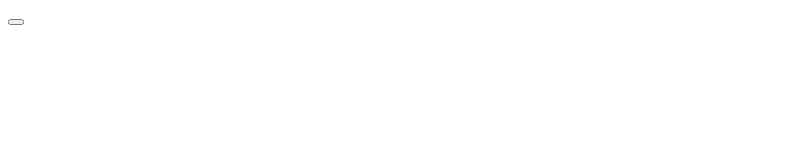
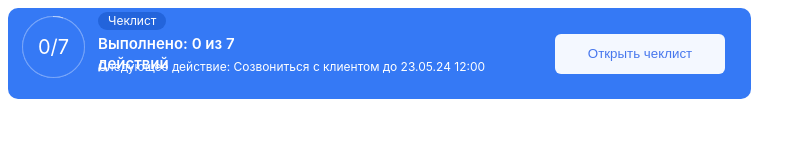
Before and after one commit to Maksim-pp/test, a plain HTML site: page index.html in a window 1280 px wide. Shown: the whole page, without its empty margins (0-806 px from the left). Drawn offline with Linux system fonts and the light colour scheme.

Commit message:
add style

```diff
--- a/index.html
+++ b/index.html
@@ -1,17 +1,33 @@
 <!DOCTYPE html>
 <html lang="en">
-<head>
-    <meta charset="UTF-8">
-    <meta name="viewport" content="width=device-width, initial-scale=1.0">
+  <head>
+    <meta charset="UTF-8" />
+    <meta name="viewport" content="width=device-width, initial-scale=1.0" />
     <title>Document</title>
-</head>
-<body>
+    <link rel="stylesheet" href="style.css" />
+  </head>
+  <body>
+    <div class="block">
+
     <div>
-        <div></div>
-        <div></div>
-        <div>
-            <button></button>
+        <!-- <div class="progressLine"></div>
+        <div class="progressBar"></div> -->
+        <!-- <svg>
+            <circle cx="35" cy="65" r="32" class="circle-1"></circle>
+            <circle cx="35" cy="65" r="32" class="circle-2"></circle>
+        </svg>
+        <div class="progress">0/7</div> -->
+        <div class="progress-bar">
         </div>
     </div>
-</body>
+      <div class="info">
+        <div class="info__head">Чеклист</div>
+        <div class="info__check">Выполнено: 0 из 7 действий</div>
+        <div class="info__text">
+          Следующее действие: Созвониться с клиентом до 23.05.24 12:00
+        </div>
+      </div>
+      <button class="button">Открыть чеклист</button>
+    </div>
+  </body>
 </html>
--- /dev/null
+++ b/style.css
@@ -0,0 +1,145 @@
+.block {
+    display: flex;
+    flex-direction: row;
+    flex-wrap: nowrap;
+    align-items: center;
+    width: 743px;
+    height: 91px;
+    border-radius: 10px;
+    background-color: #3579F5;
+    color: #FFFFFF;
+}
+
+/*
+svg circle {
+    width: 100%;
+    height: 100%;
+    fill: transparent;
+    stroke-width: 1;
+    stroke: #FFFFFF80;
+    transform: translate(5px, 5px);
+}
+
+.circle-2{
+    stroke: #FFFFFF;
+    stroke-width: 2;
+    stroke-dasharray: 440;
+    stroke-dashoffset: calc(440 - (440 * var(--num)) / 100);
+}  */
+
+.progress-bar {
+    position: absolute;
+    left: 22px;
+    top: 16px;
+    padding: 16px;
+    border-radius: 50%;
+    background:
+        radial-gradient(closest-side, #3579F5 95% , transparent  100%),
+        conic-gradient(#FFFFFF 5%, #FFFFFF80 0);
+    font-family: Inter;
+    font-weight: 400;
+    line-height: 30px;
+    text-align: left;
+    font-size: 20px;
+    }
+
+.progress-bar::before {
+    content: "0/7";
+}
+
+/*
+.progressLine {
+    position: absolute;
+    width: 20px;
+    left: 22px;
+    top: 16px;
+    padding: 12px;
+    width: 32px;
+    height: 32px;
+    border-radius: 50%;
+    border: 2px solid #FFFFFF;
+}
+ .progress{
+    position: absolute;
+    top: 16px;
+    left: 22px;
+    padding: 12px;
+    width: 32px;
+    height: 32px;
+    font-family: Inter;
+    font-size: 20px;
+    font-weight: 400;
+    line-height: 30px;
+}  */
+
+.info {
+    display: flex;
+    flex-direction: column;
+    align-items: flex-start;
+    gap: 10px;
+}
+
+.info__head {
+    position: absolute;
+    top: 12px;
+    left: 98px;
+    padding: 0px 10px 0px 10px;
+    gap: 10px;
+    border-radius: 40px;
+    opacity: 0px;
+    font-family: Inter;
+    font-size: 12px;
+    font-weight: 400;
+    line-height: 18px;
+    text-align: left;
+    background: #2364DB;
+}
+
+.info__check {
+    position: absolute;
+    width: 211px;
+    height: 20px;
+    top: 34px;
+    left: 98px;
+    gap: 0px;
+    opacity: 0px;
+    font-family: Inter;
+    font-size: 15px;
+    font-weight: 600;
+    line-height: 20px;
+    text-align: left;
+
+}
+
+.info__text {
+    position: absolute;
+    width: 389px;
+    height: 18px;
+    top: 58px;
+    left: 98px;
+    gap: 0px;
+    opacity: 0px;
+    font-family: Inter;
+    font-size: 12px;
+    font-weight: 400;
+    line-height: 18px;
+    text-align: left;
+}
+
+.button {
+    position: absolute;
+    left: 555px;
+    width: 170px;
+    height: 40px;
+    padding: 10px 32px;
+    gap: 10px;
+    border-radius: 6px;
+    opacity: 0px;
+    border: none;
+    background: #F4F8FF;
+    color: #4777ED;
+}
+
+.button:hover {
+    cursor: pointer;
+}
```
